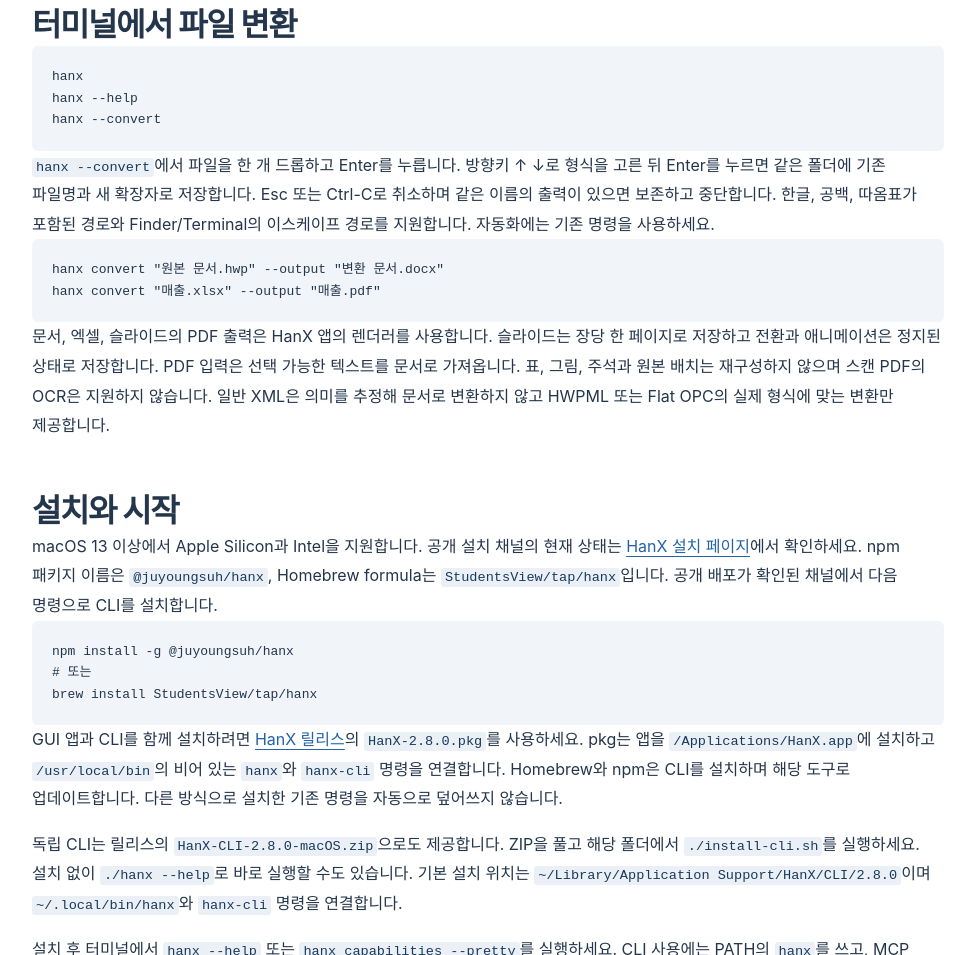
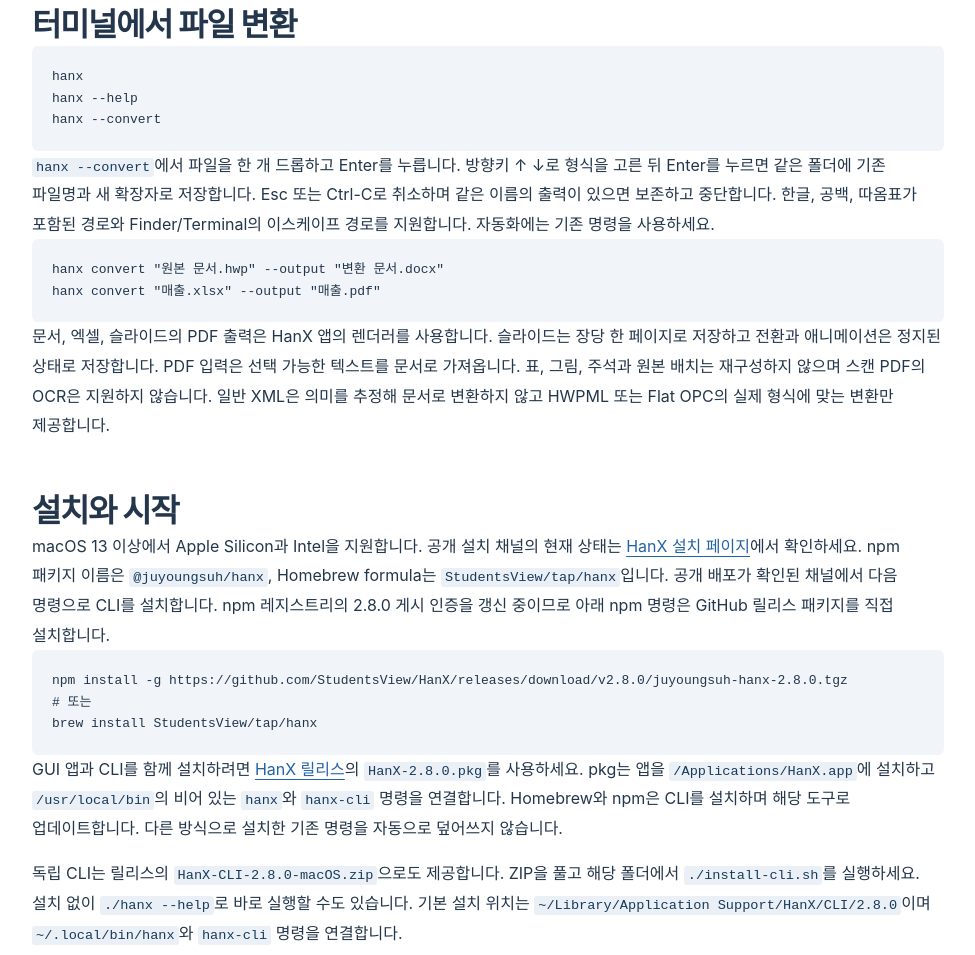
Before and after one commit to StudentsView/HanX, a plain HTML site: page site/cli/index.html in a window 1280 px wide. Shown: the part 305-1260 px from the top of the page, without its empty margins (152-1127 px from the left). Drawn offline with Linux system fonts and the light colour scheme.

Commit message:
Install npm 2.8.0 from the published release while registry auth is renewed [skip ci]

```diff
--- a/site/cli/index.html
+++ b/site/cli/index.html
@@ -21,8 +21,8 @@
 hanx convert &quot;매출.xlsx&quot; --output &quot;매출.pdf&quot;</code></pre>
 <p>문서, 엑셀, 슬라이드의 PDF 출력은 HanX 앱의 렌더러를 사용합니다. 슬라이드는 장당 한 페이지로 저장하고 전환과 애니메이션은 정지된 상태로 저장합니다. PDF 입력은 선택 가능한 텍스트를 문서로 가져옵니다. 표, 그림, 주석과 원본 배치는 재구성하지 않으며 스캔 PDF의 OCR은 지원하지 않습니다. 일반 XML은 의미를 추정해 문서로 변환하지 않고 HWPML 또는 Flat OPC의 실제 형식에 맞는 변환만 제공합니다.</p>
 <h2>설치와 시작</h2>
-<p>macOS 13 이상에서 Apple Silicon과 Intel을 지원합니다. 공개 설치 채널의 현재 상태는 <a href="https://studentsview.github.io/HanX/#install" rel="nofollow">HanX 설치 페이지</a>에서 확인하세요. npm 패키지 이름은 <code class="notranslate">@juyoungsuh/hanx</code>, Homebrew formula는 <code class="notranslate">StudentsView/tap/hanx</code>입니다. 공개 배포가 확인된 채널에서 다음 명령으로 CLI를 설치합니다.</p>
-<div class="highlight highlight-source-shell"><pre class="notranslate">npm install -g @juyoungsuh/hanx
+<p>macOS 13 이상에서 Apple Silicon과 Intel을 지원합니다. 공개 설치 채널의 현재 상태는 <a href="https://studentsview.github.io/HanX/#install" rel="nofollow">HanX 설치 페이지</a>에서 확인하세요. npm 패키지 이름은 <code class="notranslate">@juyoungsuh/hanx</code>, Homebrew formula는 <code class="notranslate">StudentsView/tap/hanx</code>입니다. 공개 배포가 확인된 채널에서 다음 명령으로 CLI를 설치합니다. npm 레지스트리의 2.8.0 게시 인증을 갱신 중이므로 아래 npm 명령은 GitHub 릴리스 패키지를 직접 설치합니다.</p>
+<div class="highlight highlight-source-shell"><pre class="notranslate">npm install -g https://github.com/StudentsView/HanX/releases/download/v2.8.0/juyoungsuh-hanx-2.8.0.tgz
 <span class="pl-c"><span class="pl-c">#</span> 또는</span>
 brew install StudentsView/tap/hanx</pre></div>
 <p>GUI 앱과 CLI를 함께 설치하려면 <a href="https://github.com/StudentsView/HanX/releases">HanX 릴리스</a>의 <code class="notranslate">HanX-2.8.0.pkg</code>를 사용하세요. pkg는 앱을 <code class="notranslate">/Applications/HanX.app</code>에 설치하고 <code class="notranslate">/usr/local/bin</code>의 비어 있는 <code class="notranslate">hanx</code>와 <code class="notranslate">hanx-cli</code> 명령을 연결합니다. Homebrew와 npm은 CLI를 설치하며 해당 도구로 업데이트합니다. 다른 방식으로 설치한 기존 명령을 자동으로 덮어쓰지 않습니다.</p>
--- a/site/config.js
+++ b/site/config.js
@@ -1,7 +1,7 @@
 window.HANX_SITE = {
   owner: 'StudentsView', repository: 'HanX', version: '2.8.0',
   guide: './cli/', licensePath: 'LICENSE', provenancePath: 'PROVENANCE.md',
-  npm: { available: true, package: '@juyoungsuh/hanx' },
+  npm: { available: true, package: 'https://github.com/StudentsView/HanX/releases/download/v2.8.0/juyoungsuh-hanx-2.8.0.tgz' },
   brew: { available: true, formula: 'StudentsView/tap/hanx' },
   pkg: { available: true, asset: 'HanX-2.8.0.pkg' }
 };
```
Also changed, not shown: README.md, docs/cli/README.md.
